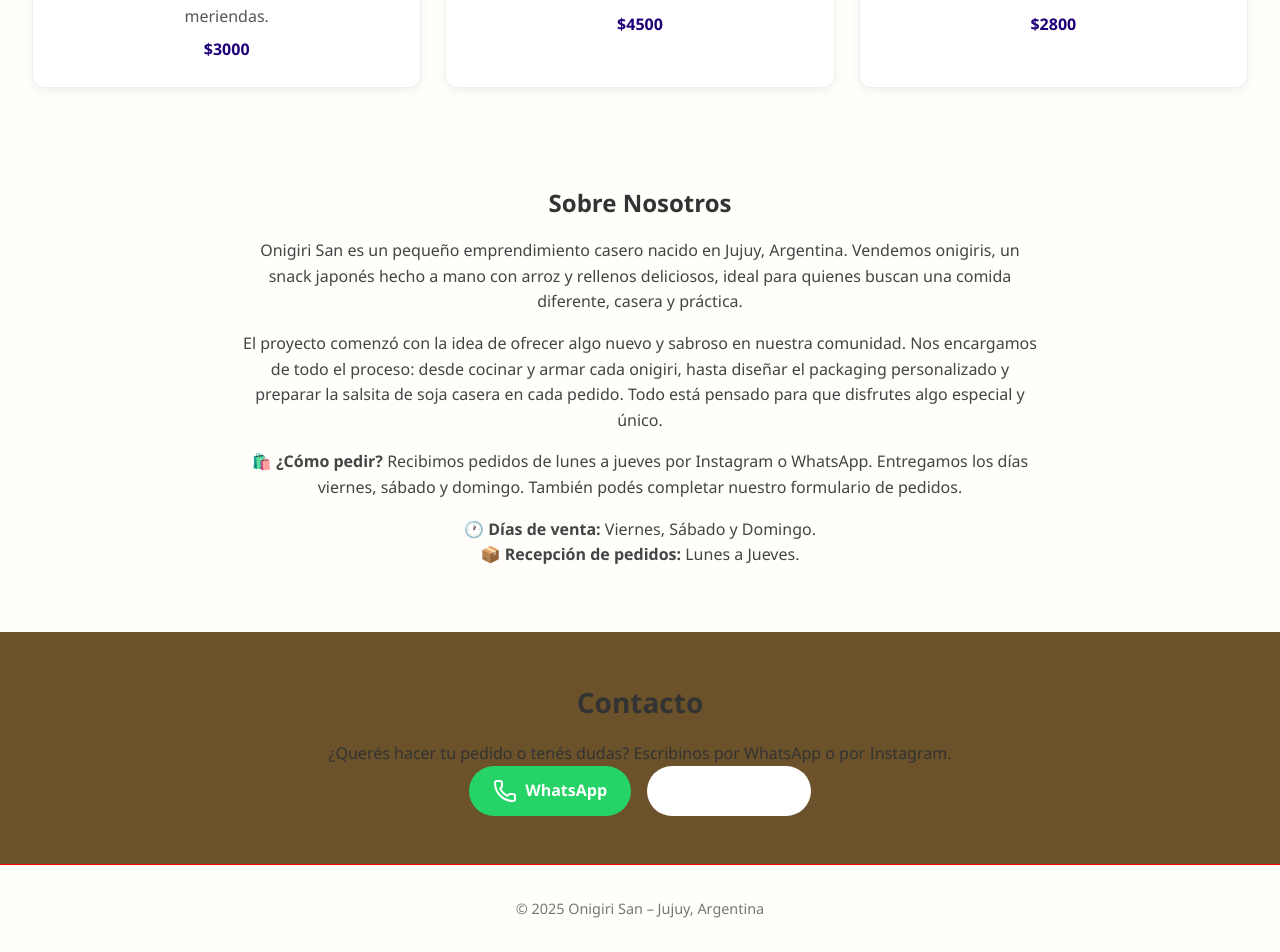
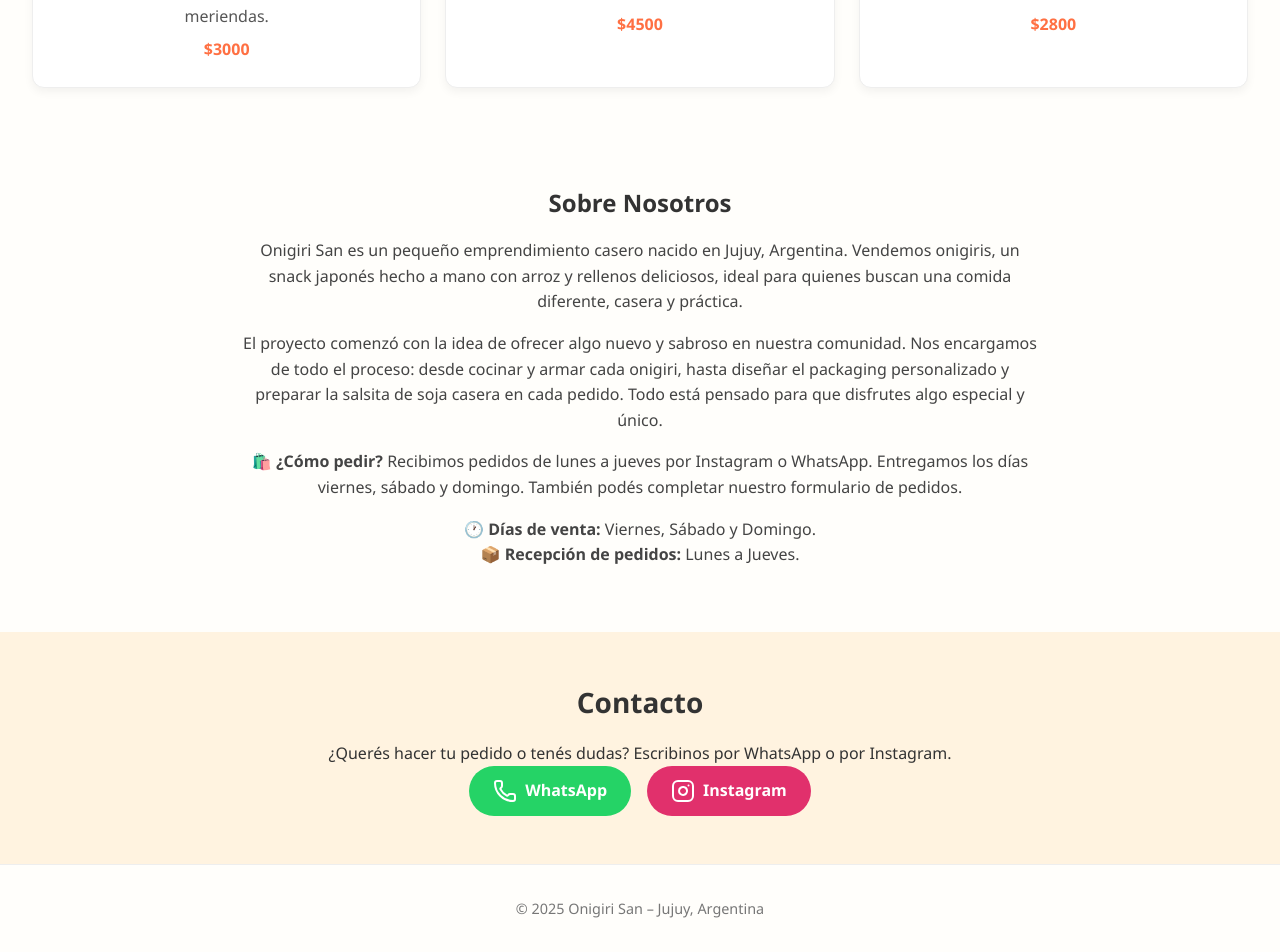
Before and after one commit to Esteban015/onigiri-san, a React (Vite) app: page / in a window 1280 px wide. Shown: the part 620-1572 px from the top of the page. Built offline with nearby package versions, Linux system fonts and the light colour scheme.

Commit message:
Testing visual 5

```diff
--- a/src/index.css
+++ b/src/index.css
@@ -86,7 +86,7 @@ a {
 }
 
 .btn.instagram {
-  background-color: #ffffff;
+  background-color: #e1306c;
   color: white;
 }
 
@@ -135,7 +135,7 @@ a {
 .card .price {
   font-weight: bold;
   margin-top: 0.5rem;
-  color: #200079;
+  color: #ff7043;
 }
 
 .about p {
@@ -146,7 +146,7 @@ a {
 }
 
 .cta {
-  background-color: #6b522a;
+  background-color: #fff3e0;
 }
 
 .cta h2 {
@@ -159,5 +159,5 @@ a {
   padding: 2rem;
   font-size: 0.9rem;
   color: #777;
-  border-top: 1px solid #ff0000;
+  border-top: 1px solid #eee;
 }
```
